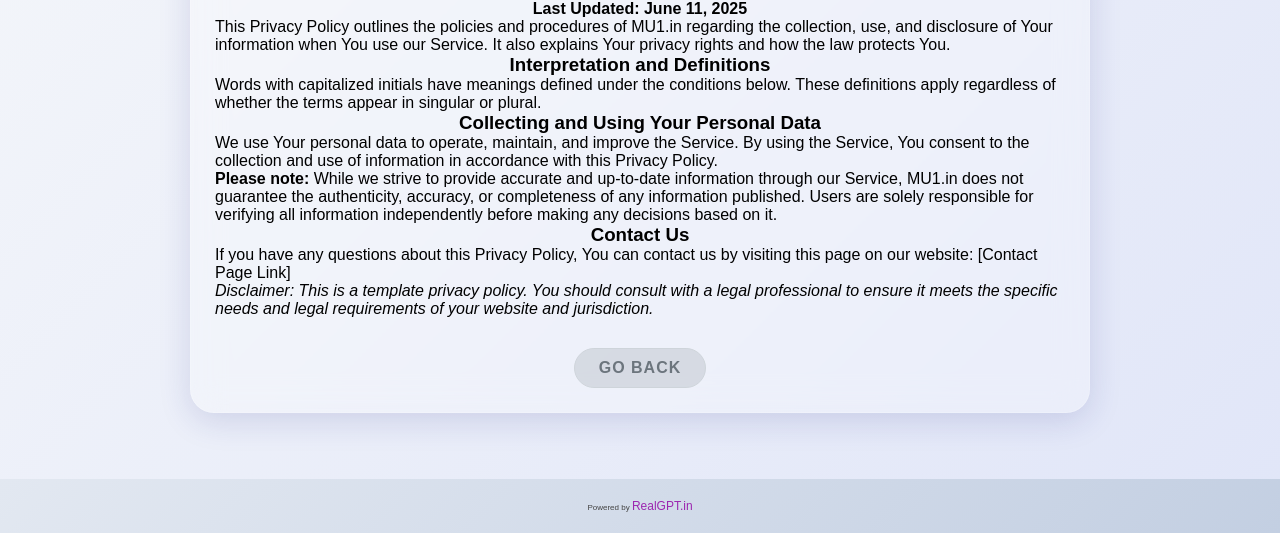
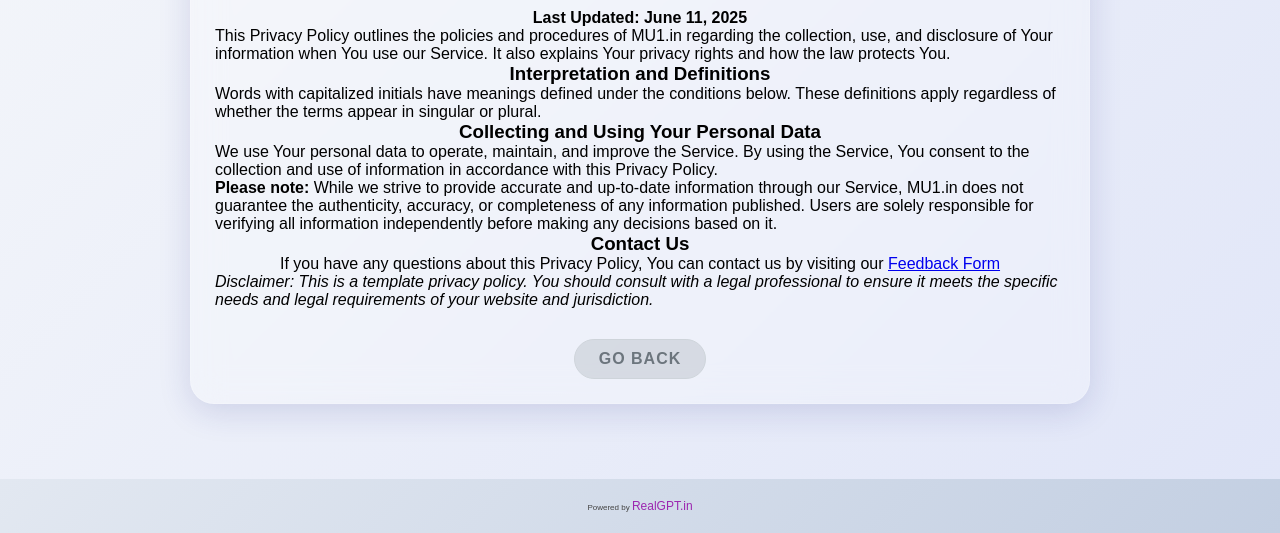
Before and after one commit to ashishkummar/mu1.in, a plain HTML site: page privacy.html in a window 1280 px wide. Shown: the part 321-854 px from the top of the page. Drawn offline with Linux system fonts and the light colour scheme.

Commit message:
docs: Update contact link in privacy policy

```diff
--- a/privacy.html
+++ b/privacy.html
@@ -27,7 +27,7 @@
             <p><strong>Please note:</strong> While we strive to provide accurate and up-to-date information through our Service, MU1.in does not guarantee the authenticity, accuracy, or completeness of any information published. Users are solely responsible for verifying all information independently before making any decisions based on it.</p>
 
             <h3>Contact Us</h3>
-            <p>If you have any questions about this Privacy Policy, You can contact us by visiting this page on our website: [Contact Page Link]</p>
+            <p>If you have any questions about this Privacy Policy, You can contact us by visiting our <a href="https://forms.gle/B5sY2nL44n4x11111" target="_blank">Feedback Form</a></p>
             <p><em>Disclaimer: This is a template privacy policy. You should consult with a legal professional to ensure it meets the specific needs and legal requirements of your website and jurisdiction.</em></p>
             <a href="index.html" class="back-button">Go Back</a>
         </section>
```
